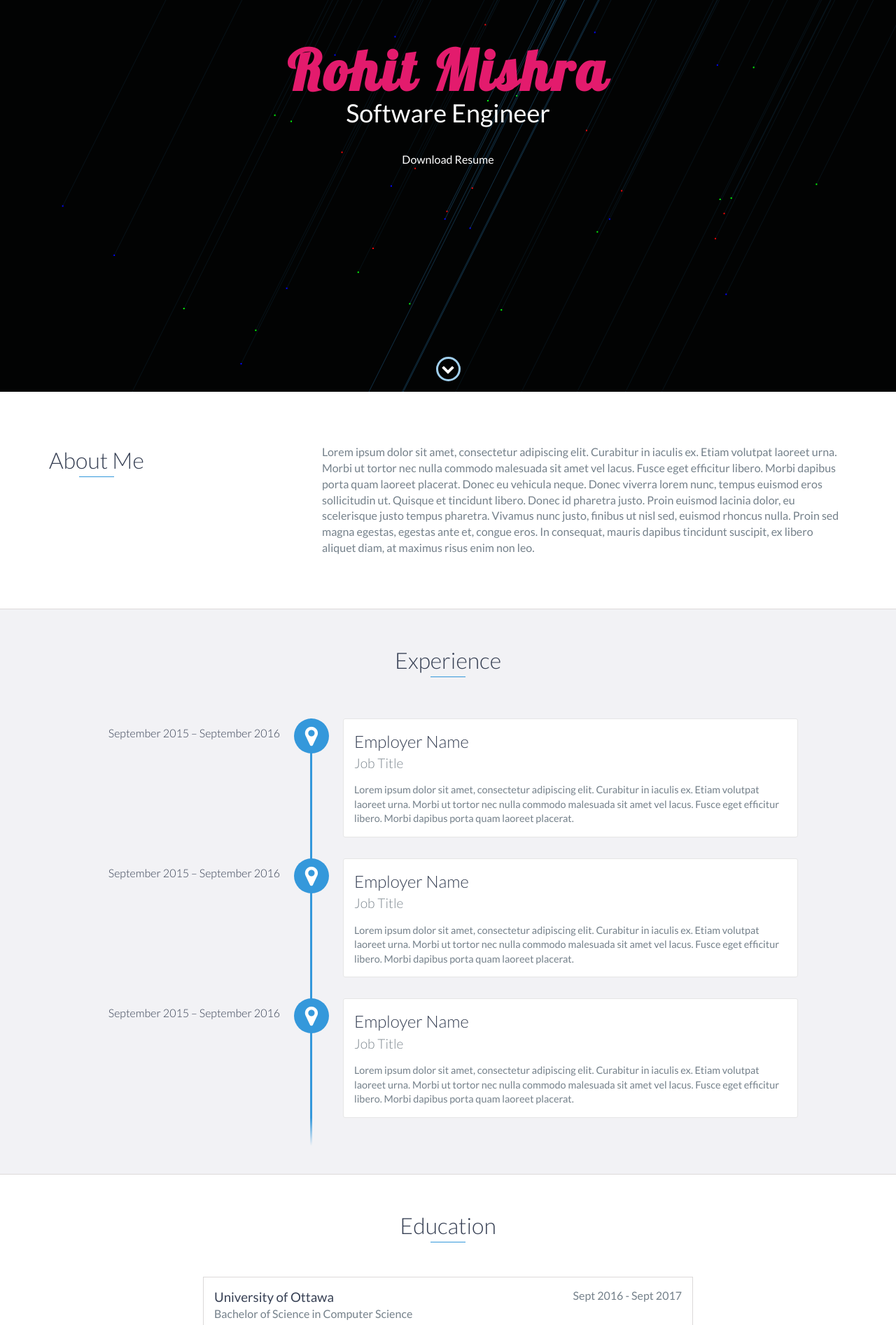
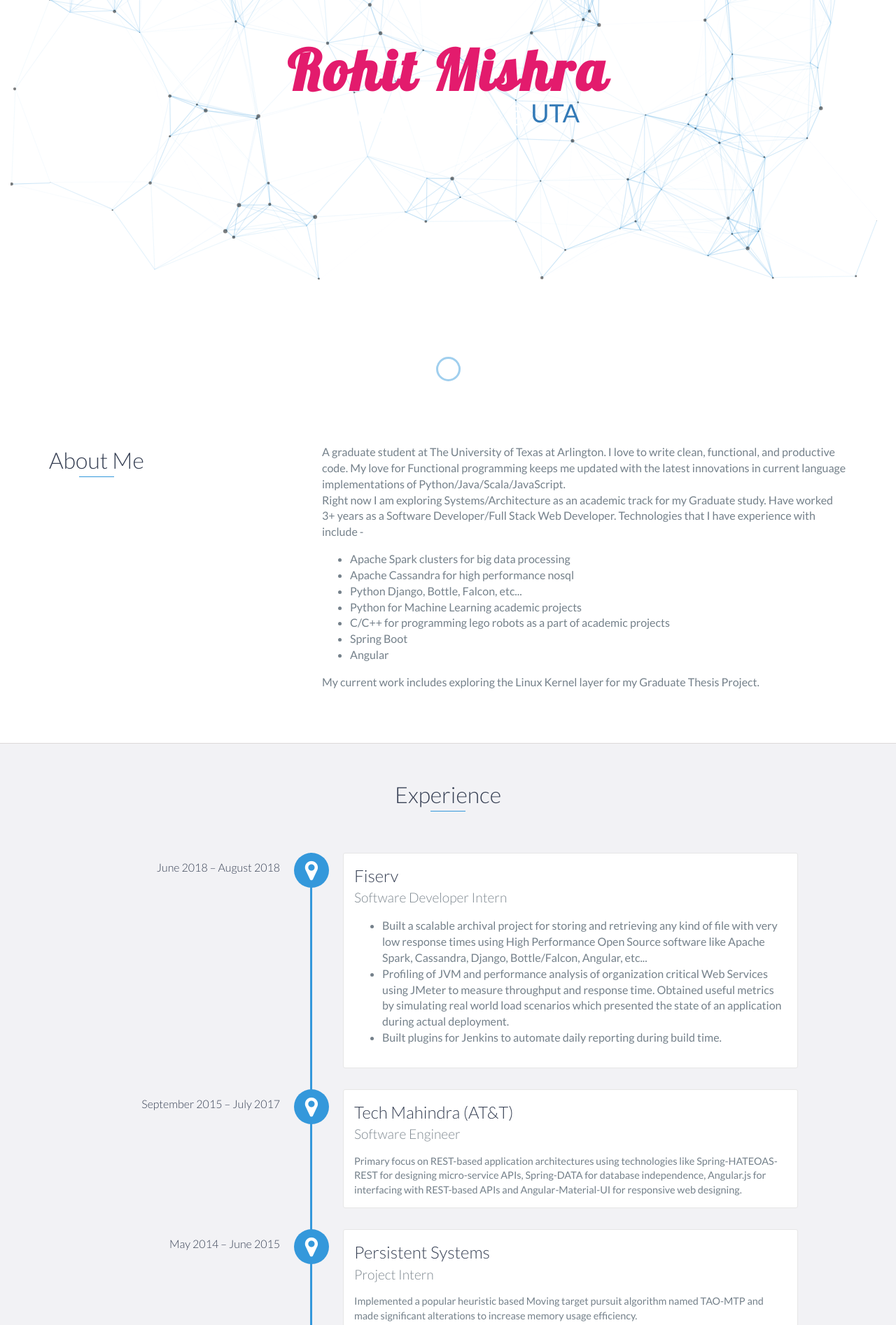
Before and after one commit to r10a/r10a.github.io, a website: page index.html in a window 1280 px wide. Shown: the part 240-2134 px from the top of the page at 70% size. Drawn offline with nearby package versions, Linux system fonts and the light colour scheme.

Commit message:
Changed banner

```diff
--- /dev/null
+++ b/assets/particles.json
@@ -0,0 +1,110 @@
+{
+  "particles": {
+    "number": {
+      "value": 150,
+      "density": {
+        "enable": true,
+        "value_area": 800
+      }
+    },
+    "color": {
+      "value": "#000000"
+    },
+    "shape": {
+      "type": "circle",
+      "stroke": {
+        "width": 0,
+        "color": "#000000"
+      },
+      "polygon": {
+        "nb_sides": 5
+      },
+      "image": {
+        "src": "img/github.svg",
+        "width": 100,
+        "height": 100
+      }
+    },
+    "opacity": {
+      "value": 0.5,
+      "random": false,
+      "anim": {
+        "enable": false,
+        "speed": 1,
+        "opacity_min": 0.1,
+        "sync": false
+      }
+    },
+    "size": {
+      "value": 3,
+      "random": true,
+      "anim": {
+        "enable": false,
+        "speed": 40,
+        "size_min": 0.1,
+        "sync": false
+      }
+    },
+    "line_linked": {
+      "enable": true,
+      "distance": 160,
+      "color": "#3498db",
+      "opacity": 0.3551164387345227,
+      "width": 1.2
+    },
+    "move": {
+      "enable": true,
+      "speed": 6,
+      "direction": "none",
+      "random": false,
+      "straight": false,
+      "out_mode": "out",
+      "bounce": false,
+      "attract": {
+        "enable": false,
+        "rotateX": 600,
+        "rotateY": 1200
+      }
+    }
+  },
+  "interactivity": {
+    "detect_on": "canvas",
+    "events": {
+      "onhover": {
+        "enable": true,
+        "mode": "repulse"
+      },
+      "onclick": {
+        "enable": true,
+        "mode": "push"
+      },
+      "resize": true
+    },
+    "modes": {
+      "grab": {
+        "distance": 400,
+        "line_linked": {
+          "opacity": 1
+        }
+      },
+      "bubble": {
+        "distance": 400,
+        "size": 40,
+        "duration": 2,
+        "opacity": 8,
+        "speed": 3
+      },
+      "repulse": {
+        "distance": 200,
+        "duration": 0.4
+      },
+      "push": {
+        "particles_nb": 4
+      },
+      "remove": {
+        "particles_nb": 2
+      }
+    }
+  },
+  "retina_detect": true
+}
--- a/css/styles.css
+++ b/css/styles.css
@@ -79,7 +79,7 @@ header {
 
 header ul {
     display: inline-block;
-    /* background: #fff; */
+    background: #000000ad;
     text-align: center;
     padding: 10px;
     margin: 0;
@@ -369,6 +369,11 @@ footer {
 #about p {
     color: #74808a;
     margin: 0
+}
+
+#about ul,
+#experience-timeline ul {
+    color: #74808a;
 }
 
 #experience {
--- a/index.html
+++ b/index.html
@@ -12,7 +12,6 @@
     <link rel="stylesheet" href="libs/font-awesome/css/font-awesome.min.css">
     <link href="css/bootstrap.min.css" rel="stylesheet">
     <link href="css/styles.css" rel="stylesheet">
-    <script src="js/pt.min.js"></script>
 </head>
 
 <body>
@@ -51,12 +50,15 @@
     <div id="lead">
         <div id="lead-content">
             <h1>Rohit Mishra</h1>
-            <h2>Software Engineer</h2>
+            <h2>Gradute Student @
+                <a href="https://cse.uta.edu/" target="_blank" style="text-decoration: none;">UTA</a>
+            </h2>
             <a href="#" class="btn-rounded-white">Download Resume</a>
         </div>
         <!-- End #lead-content -->
 
-        <div id="pt" class="canvas"></div>
+        <!-- <div id="pt" class="canvas"></div> -->
+        <div id="particles-js"></div>
         <!-- <div id="lead-overlay"></div> -->
 
         <div id="lead-down">
@@ -76,13 +78,24 @@
                 </div>
                 <div class="col-md-8">
                     <p>
-                        Lorem ipsum dolor sit amet, consectetur adipiscing elit. Curabitur in iaculis ex. Etiam volutpat laoreet urna. Morbi ut tortor
-                        nec nulla commodo malesuada sit amet vel lacus. Fusce eget efficitur libero. Morbi dapibus porta
-                        quam laoreet placerat. Donec eu vehicula neque. Donec viverra lorem nunc, tempus euismod eros sollicitudin
-                        ut. Quisque et tincidunt libero. Donec id pharetra justo. Proin euismod lacinia dolor, eu scelerisque
-                        justo tempus pharetra. Vivamus nunc justo, finibus ut nisl sed, euismod rhoncus nulla. Proin sed
-                        magna egestas, egestas ante et, congue eros. In consequat, mauris dapibus tincidunt suscipit, ex
-                        libero aliquet diam, at maximus risus enim non leo.
+                        A graduate student at The University of Texas at Arlington. I love to write clean, functional, and productive code. My love
+                        for Functional programming keeps me updated with the latest innovations in current language implementations
+                        of Python/Java/Scala/JavaScript.
+                        <br/> Right now I am exploring Systems/Architecture as an academic track for my Graduate study. Have worked
+                        3+ years as a Software Developer/Full Stack Web Developer. Technologies that I have experience with
+                        include -
+                    </p>
+                    <ul>
+                        <li> Apache Spark clusters for big data processing </li>
+                        <li> Apache Cassandra for high performance nosql </li>
+                        <li> Python Django, Bottle, Falcon, etc... </li>
+                        <li> Python for Machine Learning academic projects</li>
+                        <li> C/C++ for programming lego robots as a part of academic projects</li>
+                        <li> Spring Boot</li>
+                        <li> Angular </li>
+                    </ul>
+                    <p>
+                        My current work includes exploring the Linux Kernel layer for my Graduate Thesis Project.
                     </p>
                 </div>
             </div>
@@ -93,33 +106,38 @@
     <div id="experience" class="background-alt">
         <h2 class="heading">Experience</h2>
         <div id="experience-timeline">
-            <div data-date="September 2015 – September 2016">
-                <h3>Employer Name</h3>
-                <h4>Job Title</h4>
+            <div data-date="June 2018 – August 2018">
+                <h3>Fiserv</h3>
+                <h4>Software Developer Intern</h4>
                 <p>
-                    Lorem ipsum dolor sit amet, consectetur adipiscing elit. Curabitur in iaculis ex. Etiam volutpat laoreet urna. Morbi ut tortor
-                    nec nulla commodo malesuada sit amet vel lacus. Fusce eget efficitur libero. Morbi dapibus porta quam
-                    laoreet placerat.
+                    <ul>
+                        <li>Built a scalable archival project for storing and retrieving any kind of file with very low response
+                            times using High Performance Open Source software like Apache Spark, Cassandra, Django, Bottle/Falcon,
+                            Angular, etc...</li>
+                        <li>Profiling of JVM and performance analysis of organization critical Web Services using JMeter to measure
+                            throughput and response time. Obtained useful metrics by simulating real world load scenarios
+                            which presented the state of an application during actual deployment.</li>
+                        <li>Built plugins for Jenkins to automate daily reporting during build time.</li>
+                    </ul>
                 </p>
             </div>
 
-            <div data-date="September 2015 – September 2016">
-                <h3>Employer Name</h3>
-                <h4>Job Title</h4>
+            <div data-date="September 2015 – July 2017">
+                <h3>Tech Mahindra (AT&T)</h3>
+                <h4>Software Engineer</h4>
                 <p>
-                    Lorem ipsum dolor sit amet, consectetur adipiscing elit. Curabitur in iaculis ex. Etiam volutpat laoreet urna. Morbi ut tortor
-                    nec nulla commodo malesuada sit amet vel lacus. Fusce eget efficitur libero. Morbi dapibus porta quam
-                    laoreet placerat.
+                    Primary focus on REST-based application architectures using technologies like Spring-HATEOAS-REST for designing micro-service
+                    APIs, Spring-DATA for database independence, Angular.js for interfacing with REST-based APIs and Angular-Material-UI
+                    for responsive web designing.
                 </p>
             </div>
 
-            <div data-date="September 2015 – September 2016">
-                <h3>Employer Name</h3>
-                <h4>Job Title</h4>
+            <div data-date="May 2014 – June 2015">
+                <h3>Persistent Systems</h3>
+                <h4>Project Intern</h4>
                 <p>
-                    Lorem ipsum dolor sit amet, consectetur adipiscing elit. Curabitur in iaculis ex. Etiam volutpat laoreet urna. Morbi ut tortor
-                    nec nulla commodo malesuada sit amet vel lacus. Fusce eget efficitur libero. Morbi dapibus porta quam
-                    laoreet placerat.
+                    Implemented a popular heuristic based Moving target pursuit algorithm named TAO-MTP and made significant alterations to increase
+                    memory usage efficiency.
                 </p>
             </div>
         </div>
@@ -129,32 +147,21 @@
     <div id="education">
         <h2 class="heading">Education</h2>
         <div class="education-block">
-            <h3>University of Ottawa</h3>
-            <span class="education-date">Sept 2016 - Sept 2017</span>
-            <h4>Bachelor of Science in Computer Science</h4>
+            <h3>University Texas at Arlington</h3>
+            <span class="education-date">August 2017 - May 2019</span>
+            <h4>Masters in Computer Science</h4>
             <p>
-                Lorem ipsum dolor sit amet, consectetur adipiscing elit. Curabitur in iaculis ex. Etiam volutpat laoreet urna. Morbi ut tortor
-                nec nulla commodo malesuada sit amet vel lacus. Fusce eget efficitur libero. Morbi dapibus porta quam laoreet
-                placerat.
+
             </p>
         </div>
         <!-- End .education-block -->
 
         <div class="education-block">
-            <h3>University of Ottawa</h3>
-            <span class="education-date">Sept 2016 - Sept 2017</span>
-            <h4>Bachelor of Science in Computer Science</h4>
-            <ul>
-                <li>
-                    Lorem ipsum dolor sit amet, consectetur adipiscing elit.
-                </li>
-                <li>
-                    Lorem ipsum dolor sit amet, consectetur adipiscing elit.
-                </li>
-                <li>
-                    Lorem ipsum dolor sit amet, consectetur adipiscing elit.
-                </li>
-            </ul>
+            <h3>University of Pune</h3>
+            <span class="education-date">August 2011 - May 2015</span>
+            <h4>Bachelors in Computer Science/Engineering</h4>
+            <p>I pursued my bachelor's degree in Computer Engineering. Part of my activities was participating in various technical
+                and cultural events. Also was a part of a project based on the AI domain in the final year of my studies.</p>
         </div>
         <!-- End .education-block -->
     </div>
@@ -166,17 +173,21 @@
             <div class="row">
                 <div class="project shadow-large">
                     <div class="project-image">
-                        <img src="images/project.jpg" />
+                        <img src="images/music-speech.jpg" height="300px" width="300px" />
                     </div>
                     <!-- End .project-image -->
                     <div class="project-info">
-                        <h3>Project Name Here</h3>
+                        <h3>Music Speech Classifier</h3>
                         <p>
-                            Lorem ipsum dolor sit amet, consectetur adipiscing elit. Curabitur in iaculis ex. Etiam volutpat laoreet urna. Morbi ut tortor
-                            nec nulla commodo malesuada sit amet vel lacus. Fusce eget efficitur libero. Morbi dapibus porta
-                            quam laoreet placerat.
+                            Aim to implement a classifier which classifies an audio sample into speech or music. The dataset used for the project is
+                            the
+                            <a href="http://marsyasweb.appspot.com/download/data_sets/" style="text-decoration: none;">MARSYAS Music/Speech collection</a>
+                            . This dataset contains 128 audio clips of 30 secs each, evenly distributed between speech and audio.The YAAFE (Yet Another
+                            Audio Feature Extracter) library was be used to identify and extract relevant features from the
+                            audio samples. The performance of Naive Bayes, SVM, etc. classifiers will be tested to find the
+                            best performing classifier for this dataset.
                         </p>
-                        <a href="#">View Project</a>
+                        <a href="https://github.com/slntRohit/music-speech-classifier" target="_blank">View Project</a>
                     </div>
                     <!-- End .project-info -->
                 </div>
@@ -304,8 +315,8 @@
     <!-- End footer -->
 
     <script src="https://ajax.googleapis.com/ajax/libs/jquery/1.12.4/jquery.min.js"></script>
-    <script src="js/scripts.min.js"></script>
+    <script src="js/particles.min.js"></script>
+    <script src="js/scripts.js"></script>
 </body>
 
 </html>
-<script src="js/canvas.js"></script>
--- a/js/canvas.js
+++ b/js/canvas.js
@@ -45,9 +45,9 @@ function floatySpace() {
         var distFromMouse = Math.abs(ln.getDistanceFromPoint(mouse))
 
         if (distFromMouse < 50) {
-          if (pts[i].brightness < 0.3) pts[i].brightness += 0.015
+          if (pts[i].brightness < 0.6) pts[i].brightness += 0.015
         } else {
-          if (pts[i].brightness > 0.1) pts[i].brightness -= 0.01
+          if (pts[i].brightness > 0.4) pts[i].brightness -= 0.01
         }
 
         var color = "rgba(52, 152, 219," + pts[i].brightness + ")"
--- a/js/scripts.js
+++ b/js/scripts.js
@@ -10,13 +10,13 @@
     portfolio website.
 */
 
-(function($) {
+(function ($) {
 
     // Remove no-js class
     $('html').removeClass('no-js');
 
     // Animate to section when nav is clicked
-    $('header a').click(function(e) {
+    $('header a').click(function (e) {
 
         // Treat as normal link if no-scroll class
         if ($(this).hasClass('no-scroll')) return;
@@ -36,14 +36,14 @@
     });
 
     // Scroll to top
-    $('#to-top').click(function() {
+    $('#to-top').click(function () {
         $('html, body').animate({
             scrollTop: 0
         }, 500);
     });
 
     // Scroll to first element
-    $('#lead-down span').click(function() {
+    $('#lead-down span').click(function () {
         var scrollDistance = $('#lead').next().offset().top;
         $('html, body').animate({
             scrollTop: scrollDistance + 'px'
@@ -51,47 +51,51 @@
     });
 
     // Create timeline
-    $('#experience-timeline').each(function() {
+    $('#experience-timeline').each(function () {
 
         $this = $(this); // Store reference to this
         $userContent = $this.children('div'); // user content
 
         // Create each timeline block
-        $userContent.each(function() {
+        $userContent.each(function () {
             $(this).addClass('vtimeline-content').wrap('<div class="vtimeline-point"><div class="vtimeline-block"></div></div>');
         });
 
         // Add icons to each block
-        $this.find('.vtimeline-point').each(function() {
+        $this.find('.vtimeline-point').each(function () {
             $(this).prepend('<div class="vtimeline-icon"><i class="fa fa-map-marker"></i></div>');
         });
 
         // Add dates to the timeline if exists
-        $this.find('.vtimeline-content').each(function() {
+        $this.find('.vtimeline-content').each(function () {
             var date = $(this).data('date');
             if (date) { // Prepend if exists
-                $(this).parent().prepend('<span class="vtimeline-date">'+date+'</span>');
+                $(this).parent().prepend('<span class="vtimeline-date">' + date + '</span>');
             }
         });
 
     });
 
     // Open mobile menu
-    $('#mobile-menu-open').click(function() {
+    $('#mobile-menu-open').click(function () {
         $('header, body').addClass('active');
     });
 
     // Close mobile menu
-    $('#mobile-menu-close').click(function() {
+    $('#mobile-menu-close').click(function () {
         $('header, body').removeClass('active');
     });
 
     // Load additional projects
-    $('#view-more-projects').click(function(e){
+    $('#view-more-projects').click(function (e) {
         e.preventDefault();
-        $(this).fadeOut(300, function() {
+        $(this).fadeOut(300, function () {
             $('#more-projects').fadeIn(300);
         });
     });
 
+    particlesJS.load('particles-js', 'assets/particles.json', function () {
+        console.log('callback - particles.js config loaded');
+    });
+
 })(jQuery);
```
Also changed, not shown: particlesjs-config.json (added, +110 -0 lines), images/music-speech.jpg (added), js/particles.min.js (added).
